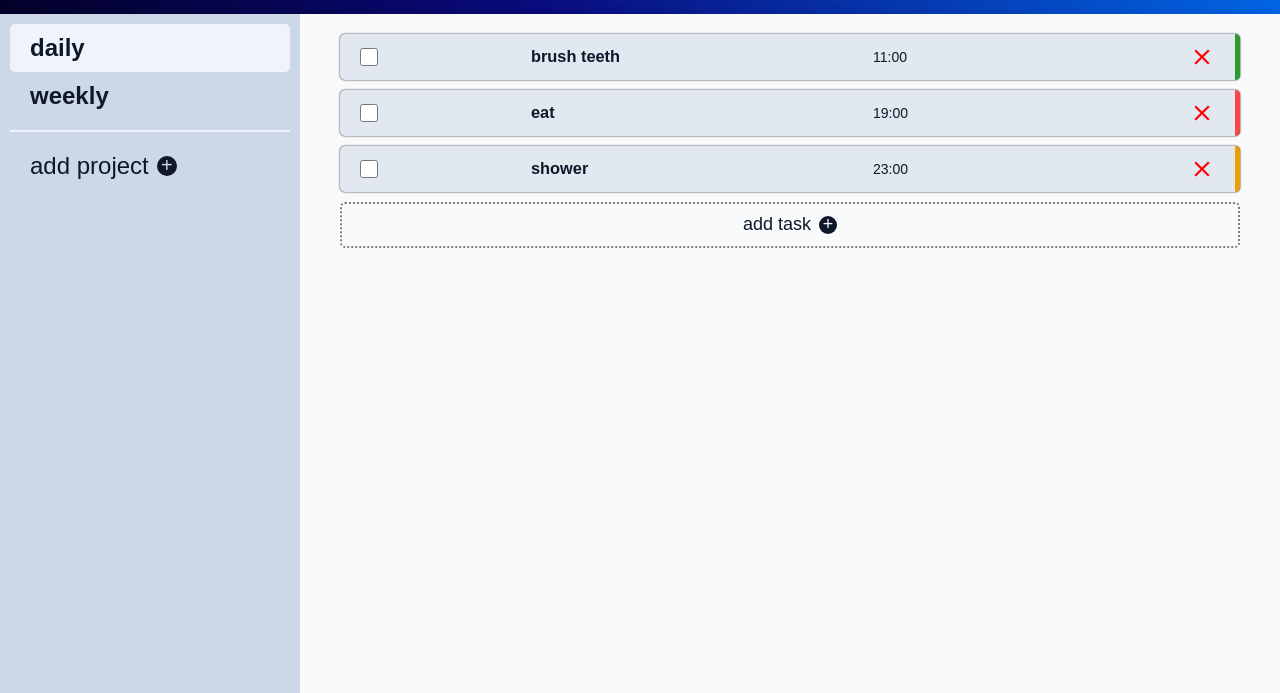
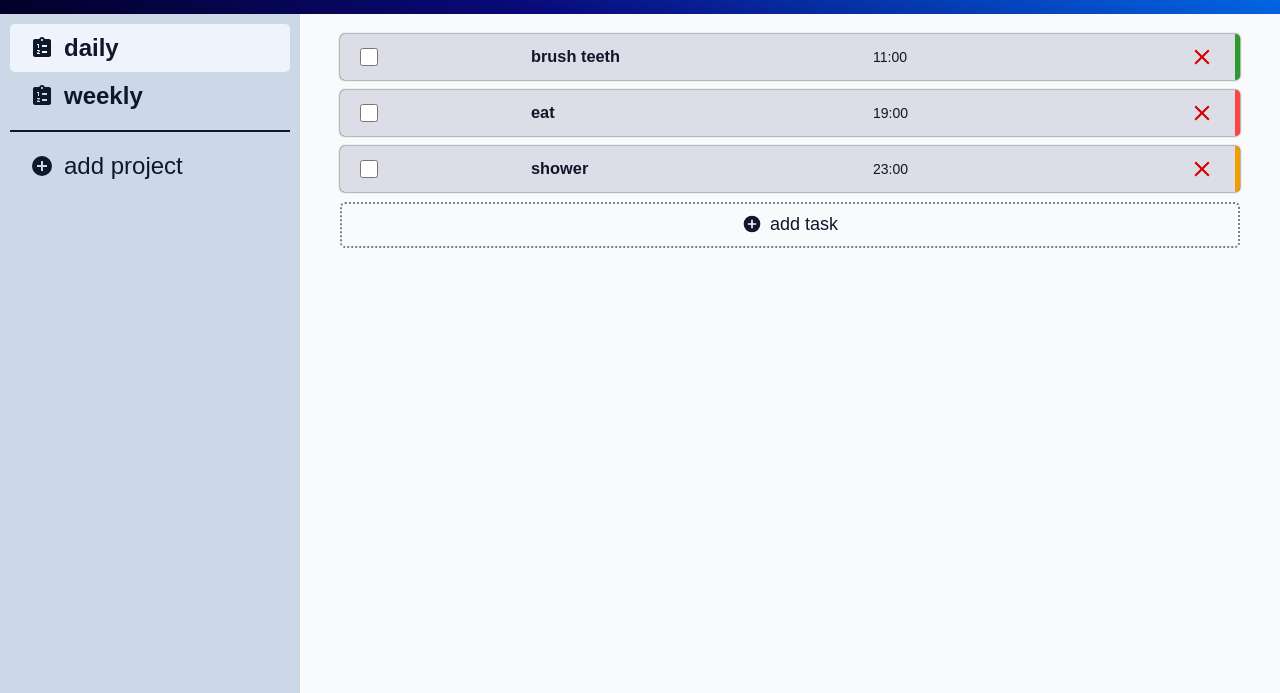
Before and after one commit to Vikek/todo-list, a website with bundled scripts: page dist/index.html in a window 1280 px wide. Shown: the part 56-749 px from the top of the page. Built offline with nearby package versions, Linux system fonts and the light colour scheme.

Commit message:
added icons to projects and buttons

```diff
--- a/src/modules/projectEvents.js
+++ b/src/modules/projectEvents.js
@@ -8,12 +8,16 @@ function addProjectButton() {
     const text = document.createElement('p');
     text.textContent = 'add project';
 
-    const plusSign = document.createElement('span')
-    plusSign.textContent = '+';
+    const plusSign = document.createElement('div');
     plusSign.classList.add('plus-sign');
+    const plusSignSvg = document.createElementNS("http://www.w3.org/2000/svg", "svg");
+    plusSignSvg.setAttribute("xmlns", "http://www.w3.org/2000/svg");
+    plusSignSvg.setAttribute("viewBox", "0 0 24 24");
+    plusSignSvg.innerHTML = '<path d="M17,13H13V17H11V13H7V11H11V7H13V11H17M12,2A10,10 0 0,0 2,12A10,10 0 0,0 12,22A10,10 0 0,0 22,12A10,10 0 0,0 12,2Z" />';
+    plusSign.appendChild(plusSignSvg);
 
+    addProjectBtn.appendChild(plusSign);
     addProjectBtn.appendChild(text);
-    addProjectBtn.appendChild(plusSign);
 
     addProjectBtn.addEventListener('click', () => addProjectEvent());
     document.getElementById('sidebar').appendChild(addProjectBtn);
--- a/src/modules/render.js
+++ b/src/modules/render.js
@@ -4,9 +4,18 @@ function renderProject(project) {
     const projectContainer = document.createElement('li');
     projectContainer.id = project.name;
 
+    const projectIcon = document.createElement('div');
+    projectIcon.classList.add('project-icon');
+    const projectIconSvg = document.createElementNS("http://www.w3.org/2000/svg", "svg");
+    projectIconSvg.setAttribute("xmlns", "http://www.w3.org/2000/svg");
+    projectIconSvg.setAttribute("viewBox", "0 0 24 24");
+    projectIconSvg.innerHTML = '<path d="M19 3H14.82C14.4 1.84 13.3 1 12 1S9.6 1.84 9.18 3H5C3.9 3 3 3.9 3 5V19C3 20.1 3.9 21 5 21H19C20.1 21 21 20.1 21 19V5C21 3.9 20.1 3 19 3M7 8H9V12H8V9H7V8M10 17V18H7V17.08L9 15H7V14H9.25C9.66 14 10 14.34 10 14.75C10 14.95 9.92 15.14 9.79 15.27L8.12 17H10M11 4C11 3.45 11.45 3 12 3S13 3.45 13 4 12.55 5 12 5 11 4.55 11 4M17 17H12V15H17V17M17 11H12V9H17V11Z" />';
+    projectIcon.appendChild(projectIconSvg);
+
     const projectName = document.createElement('h2');
     projectName.textContent = project.name;
 
+    projectContainer.appendChild(projectIcon);
     projectContainer.appendChild(projectName);
 
     projectContainer.addEventListener('click', function() {
@@ -60,7 +69,7 @@ function renderTask(task, project) {
     deleteTaskSvg.setAttribute("viewBox", "0 0 24 24");
     deleteTaskSvg.innerHTML = '<path d="M19,6.41L17.59,5L12,10.59L6.41,5L5,6.41L10.59,12L5,17.59L6.41,19L12,13.41L17.59,19L19,17.59L13.41,12L19,6.41Z" />';
     deleteTaskBtn.appendChild(deleteTaskSvg);
-    //deleteTaskBtn.textContent = 'x';
+
     deleteTaskBtn.addEventListener('click', (e) => {
         const activeProject = todoList.getActiveProject();
         const tasks = activeProject.getTasks();
--- a/src/modules/taskEvents.js
+++ b/src/modules/taskEvents.js
@@ -7,12 +7,19 @@ function addTaskButton() {
     addTaskBtn.id = 'add-task-btn';
     const text = document.createElement('p');
     text.textContent = 'add task';
-    const plusSign = document.createElement('span')
-    plusSign.textContent = '+';
+    // const plusSign = document.createElement('span')
+    // plusSign.textContent = '+';
+    // plusSign.classList.add('plus-sign');
+    const plusSign = document.createElement('div');
     plusSign.classList.add('plus-sign');
+    const plusSignSvg = document.createElementNS("http://www.w3.org/2000/svg", "svg");
+    plusSignSvg.setAttribute("xmlns", "http://www.w3.org/2000/svg");
+    plusSignSvg.setAttribute("viewBox", "0 0 24 24");
+    plusSignSvg.innerHTML = '<path d="M17,13H13V17H11V13H7V11H11V7H13V11H17M12,2A10,10 0 0,0 2,12A10,10 0 0,0 12,22A10,10 0 0,0 22,12A10,10 0 0,0 12,2Z" />';
+    plusSign.appendChild(plusSignSvg);
 
+    addTaskBtn.appendChild(plusSign);
     addTaskBtn.appendChild(text);
-    addTaskBtn.appendChild(plusSign);
 
     addTaskBtn.addEventListener('click', () => addTaskEvent());
     document.getElementById('main').appendChild(addTaskBtn);
--- a/src/styles/main.css
+++ b/src/styles/main.css
@@ -57,7 +57,7 @@
     height: 26px;
     border: none;
     background: none;
-    fill: red;
+    fill: #d60000;
     justify-self: end;
 }
 
@@ -101,21 +101,16 @@
 }
 
 #add-task-btn .plus-sign {
-    border-radius: 100%;
-    color: var(--main-content-background-color);
-    background-color: var(--text-color-dark);
-    display: flex;
-    justify-content: center;
-    align-items: center;
-    height: 18px;
-    width: 18px;
-    font-size: 18px;
+    height: 20px;
+    width: 20px;
     position: relative;
+    bottom: 1px;
+    fill: var(--text-color-dark);
 }
 
 #add-task-btn:hover {
     background-color: var(--task-background-color);
-    transform: translateY(-2px);
+    transform: translateY(-1px);
     border: none;
     box-shadow: 0px 0px 2px black;
     cursor: pointer;
--- a/src/styles/sidebar.css
+++ b/src/styles/sidebar.css
@@ -10,6 +10,11 @@
     color: var(--text-color-dark);
 }
 
+#sidebar li {
+    display: flex;
+    gap: 10px;
+}
+
 #sidebar li.active {
     background-color: var(--sidebar-project-color);
 }
@@ -17,7 +22,7 @@
 #sidebar > :nth-last-child(2) {
     padding-bottom: 10px;
     margin-bottom: 10px;
-    border-bottom: 2px solid var(--sidebar-project-color);
+    border-bottom: 2px solid var(--text-color-dark);
 }
 
 #add-project-btn {
@@ -25,23 +30,17 @@
     width: 100%;
     border: none;
     display: flex;
-    gap: 8px;
+    gap: 10px;
     flex-wrap: nowrap;
     font-size: 24px;
 }
 
-#add-project-btn .plus-sign {
-    border-radius: 100%;
-    color: var(--sidebar-background-color);
-    background-color: var(--text-color-dark);
-    display: flex;
-    justify-content: center;
-    align-items: center;
-    height: 20px;
-    width: 20px;
-    font-size: 20px;
+#add-project-btn .plus-sign, #sidebar li .project-icon {
+    height: 24px;
+    width: 24px;
     position: relative;
-    top: 4px;
+    top: 2px;
+    fill: var(--text-color-dark);
 }
 
 #add-project-btn:hover, #sidebar li:hover {
--- a/src/styles/styles.css
+++ b/src/styles/styles.css
@@ -4,7 +4,7 @@
     --sidebar-project-color: #eef3fc;
     --main-content-background-color: #f8fafc;
     --footer-background-color: #020024;
-    --task-background-color: #e2e8f0;
+    --task-background-color: #dcdde6;
     --form-background-color: #05015c;
     --text-color-dark: #0f172a;
     --text-color-light: #f1f5f9;
```
Also changed, not shown: dist/main.js.
